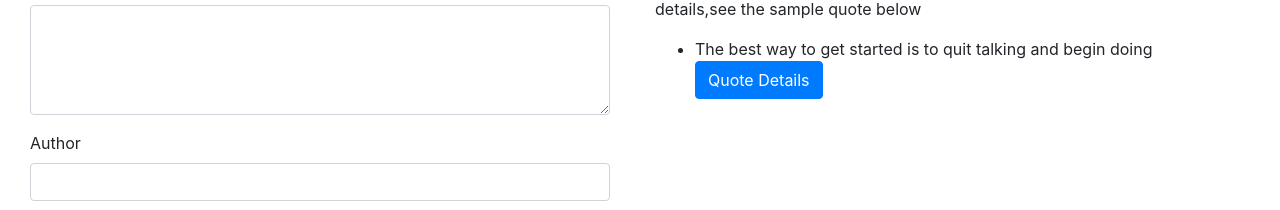
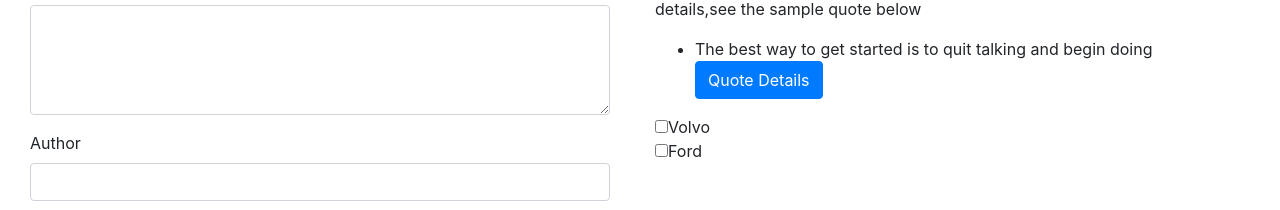
Before and after one commit to anzalmohamed/Quotes, an Angular app: page / in a window 1280 px wide. Shown: the part 108-318 px from the top of the page. Built offline with nearby package versions, Linux system fonts and the light colour scheme.

Commit message:
committing changes

```diff
--- a/src/app/quote/quote.component.html
+++ b/src/app/quote/quote.component.html
@@ -15,9 +15,10 @@
                     <app-quote-detail  *ngIf='quote.showAuthor' [quote]='quote'></app-quote-detail>
                 </li>
             </ul>
-            <!--<input type="checkbox" ng-checked="all">Volvo<br>
-    <input type="checkbox" ng-checked="all">Ford<br>-->
+            <input type="checkbox" ng-checked="all">Volvo<br>
+    <input type="checkbox" ng-checked="all">Ford<br>
         </div>
 
     </div>
+
 </div>
```
